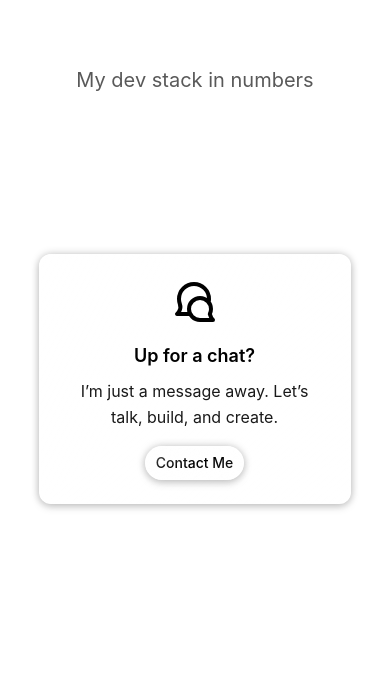
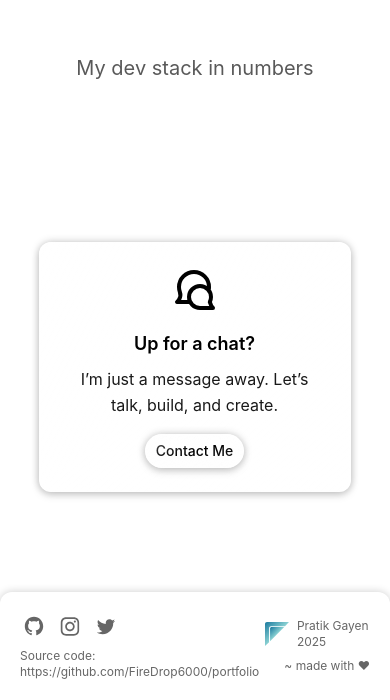
Before and after one commit to FireDrop6000/portfolio, a React (Vite) app: page /#/ in a window 390 px wide. Shown: the part 3561-4261 px from the top of the page. Before the commit the page ends 4065 px from the top, so only its background shows below. Built offline with nearby package versions, Linux system fonts and the light colour scheme; no server answers.

Commit message:
Added: Footer design; Fixed: Imagegrid animations- images stay so you can access the repo link;

```diff
--- a/src/components/ContactCard.tsx
+++ b/src/components/ContactCard.tsx
@@ -1,6 +1,6 @@
 const ContactCard = () => {
 	return (
-		<div className="w-[80vw] md:w-[40vw] p-6 relative dark:text-white bg-white/2.5 backdrop-blur-sm shadow-[inset_0_1px_0px_rgba(255,255,255,0.75),0_0_9px_rgba(0,0,0,0.2),0_3px_8px_rgba(0,0,0,0.15)]  transition-all duration-300 before:absolute before:inset-0 before:bg-gradient-to-br before:from-white/60 before:via-transparent before:to-transparent before:opacity-70 before:pointer-events-none after:absolute after:inset-0 after:bg-gradient-to-tl after:from-white/30 after:via-transparent after:to-transparent after:opacity-50 after:pointer-events-none border-r border-white/50 rounded-xl overflow-hidden">
+		<div className="w-[80vw] md:w-[40vw] p-6 glass-effect rounded-xl overflow-hidden">
 			<div className="relative z-10">
 				<div className="flex flex-col items-center text-center">
 					<div className="w-12 h-12 rounded-full flex items-center justify-center mb-4">
@@ -25,7 +25,7 @@ const ContactCard = () => {
 						I’m just a message away. Let’s talk, build, and create.
 					</p>
 					<div className="flex gap-2">
-						<button className="inline-block rounded-full px-2.5 py-1.5 text-sm font-medium bg-white/2.5 border border-white/50 backdrop-blur-sm shadow-[inset_0_1px_0px_rgba(255,255,255,0.75),0_0_9px_rgba(0,0,0,0.2),0_3px_8px_rgba(0,0,0,0.15)] hover:bg-white/30  duration-300 before:absolute before:inset-0 before:rounded-lg before:bg-gradient-to-br before:from-white/60 before:via-transparent before:to-transparent before:opacity-70 before:pointer-events-none after:absolute after:inset-0 after:rounded-lg after:bg-gradient-to-tl after:from-white/30 after:via-transparent after:to-transparent after:opacity-50 after:pointer-events-none transition antialiased overflow-hidden">
+						<button className="inline-block rounded-full px-2.5 py-1.5 text-sm font-medium  glass-button overflow-hidden">
 							Contact Me
 						</button>
 					</div>
--- /dev/null
+++ b/src/components/Footer.tsx
@@ -0,0 +1,69 @@
+import Github from "../icons/Github";
+import Instagram from "../icons/Instagram";
+import Logo from "../icons/Logo";
+import Twitter from "../icons/Twitter";
+
+const Footer = () => {
+	return (
+		<div className="flex flex-row-reverse shadow-[0_0_9px_rgba(0,0,0,0.2)] dark:bg-slate-700 mt-25 p-5 items-center rounded-t-xl justify-between">
+			<div className="flex flex-col gap-2 items-end">
+				<div className="flex gap-2 items-center">
+					<div className="scale:75 md:scale-70">
+						<Logo />
+					</div>
+					<span className="text-xs md:text-sm opacity-60">
+						Pratik Gayen 2025
+					</span>
+				</div>
+				<span className="text-xs opacity-60">~ made with ♥</span>
+			</div>
+			<div className="flex flex-col gap-2 items-start">
+				<div className="grid grid-cols-3 gap-2 items-center">
+					<div className="scale-75">
+						<a
+							href="https://github.com/FireDrop6000"
+							target="_blank"
+							rel="noopener"
+							className="opacity-60 hover:opacity-100 transition-all"
+						>
+							<Github />
+						</a>
+					</div>
+					<div className="scale-75">
+						<a
+							href="https://www.instagram.com/pratik.png/"
+							target="_blank"
+							rel="noopener"
+							className="opacity-60 hover:opacity-100 transition-all"
+						>
+							<Instagram />
+						</a>
+					</div>
+					<div className="scale-75">
+						<a
+							href="https://x.com/FireDrop6000"
+							target="_blank"
+							rel="noopener"
+							className="opacity-60 hover:opacity-100 transition-all"
+						>
+							<Twitter />
+						</a>
+					</div>
+				</div>
+				<span className="text-xs opacity-60">
+					Source code:{" "}
+					<a
+						href="https://github.com/FireDrop6000/portfolio"
+						className="hover:underline hover:underline-offset-3 decoration-wavy transition-all"
+						target="_blank"
+						rel="noopener"
+					>
+						https://github.com/FireDrop6000/portfolio
+					</a>
+				</span>
+			</div>
+		</div>
+	);
+};
+
+export default Footer;
--- a/src/components/ImageGrid.tsx
+++ b/src/components/ImageGrid.tsx
@@ -7,6 +7,7 @@ import { textChanger } from "./CellHoverContext";
 
 const ImageGrid = () => {
 	const { hoveredCell, setHoveredCell } = textChanger();
+
 	const imageSet = [
 		{ id: 1, file: Linux1 },
 		{ id: 2, file: Linux2 },
@@ -25,22 +26,23 @@ const ImageGrid = () => {
 				return undefined;
 		}
 	};
+
 	return (
-		<div className="flex relative">
-			<div className="rounded-full size-[40vw] dark:bg-slate-800  shadow-[0_0_9px_rgba(0,0,0,0.2),0_3px_8px_rgba(0,0,0,0.15)]" />
-			<div className="absolute inset-0 size-[40vw] grid grid-cols-3 gap-x-6 items-center justify-center place-items-center">
+		<div className="flex ">
+			<div className=" inset-0 size-[40vw] grid grid-cols-3 gap-x-6 items-center justify-center place-items-center">
 				{imageSet.map((imageFile) => {
 					return (
 						<img
 							src={imageFile.file}
 							alt="Windows-Linux"
 							className="h-27 w-80 flex items-center justify-center border-2 rounded-lg"
-							onMouseEnter={() => setHoveredCell(imageFile.id)}
-							onMouseLeave={() => setHoveredCell(null)}
+							onMouseEnter={() => {
+								setHoveredCell(imageFile.id);
+							}}
 						/>
 					);
 				})}
-				<div className="col-span-3 h-90 w-160 flex items-center justify-center rounded-md bg-white dark:bg-black text-black dark:text-white">
+				<div className="col-span-3 h-90 w-160 flex items-center justify-center rounded-md  text-black dark:text-white">
 					<AnimatePresence mode="wait">
 						<motion.div
 							key={hoveredCell}
--- a/src/components/LinuxDescriptions.tsx
+++ b/src/components/LinuxDescriptions.tsx
@@ -3,6 +3,7 @@ import { textChanger } from "./CellHoverContext";
 
 const LinuxDescriptions = () => {
 	const { hoveredCell } = textChanger();
+
 	const getText = () => {
 		switch (hoveredCell) {
 			case 1:
@@ -34,14 +35,18 @@ const LinuxDescriptions = () => {
 				};
 		}
 	};
+
 	return (
-		<div className="w-[35vw] flex text-black dark:text-white wrap-normal h-90 items-center justify-center p-6 bg-white border border-gray-200 rounded-lg shadow-sm dark:bg-gray-800 dark:border-gray-700">
+		<div className="w-[35vw] flex  wrap-normal h-90 items-center justify-center p-6  rounded-xl  glass-effect overflow-hidden">
 			<AnimatePresence mode="wait">
 				<motion.div
 					key={hoveredCell}
 					initial={{ opacity: 0, y: 10 }}
 					animate={{ opacity: 1, y: 0 }}
-					exit={{ opacity: 0, y: -10 }}
+					exit={{
+						opacity: 0,
+						y: -10,
+					}}
 					transition={{ duration: 0.4 }}
 				>
 					<h5 className="mb-2 text-3xl font-semibold tracking-tight text-gray-900 dark:text-white">
--- a/src/components/Proficiency.tsx
+++ b/src/components/Proficiency.tsx
@@ -32,7 +32,7 @@ const Proficiency = () => {
 					<span className="text-lg">Loading chart...</span>
 				</div>
 			)}
-			<span className="text-xl mt-3 md:hidden wrap-normal w-screen opacity-65 text-center p-7">
+			<span className="text-xl  md:hidden wrap-normal w-screen opacity-65 text-center p-7">
 				My dev stack in numbers
 			</span>
 		</div>
--- a/src/index.css
+++ b/src/index.css
@@ -39,3 +39,11 @@ body {
 	animation-timing-function: linear;
 	animation-iteration-count: infinite;
 }
+
+.glass-effect {
+	@apply relative dark:text-white bg-white/2.5 backdrop-blur-sm shadow-[inset_0_1px_0px_rgba(255,255,255,0.75),0_0_9px_rgba(0,0,0,0.2),0_3px_8px_rgba(0,0,0,0.15)]  transition-all duration-300 before:absolute before:inset-0 before:bg-gradient-to-br before:from-white/60 before:via-transparent before:to-transparent before:opacity-70 before:pointer-events-none after:absolute after:inset-0 after:bg-gradient-to-tl after:from-white/30 after:via-transparent after:to-transparent after:opacity-50 after:pointer-events-none border-r border-white/50;
+}
+
+.glass-button {
+	@apply bg-white/2.5 border border-white/50 backdrop-blur-sm shadow-[inset_0_1px_0px_rgba(255,255,255,0.75),0_0_9px_rgba(0,0,0,0.2),0_3px_8px_rgba(0,0,0,0.15)] hover:bg-white/30  duration-300 before:absolute before:inset-0 before:rounded-lg before:bg-gradient-to-br before:from-white/60 before:via-transparent before:to-transparent before:opacity-70 before:pointer-events-none after:absolute after:inset-0 after:rounded-lg after:bg-gradient-to-tl after:from-white/30 after:via-transparent after:to-transparent after:opacity-50 after:pointer-events-none transition antialiased;
+}
--- a/src/pages/Home.tsx
+++ b/src/pages/Home.tsx
@@ -1,5 +1,6 @@
 import Career from "../components/Career";
 import ContactCard from "../components/ContactCard";
+import Footer from "../components/Footer";
 import HeroHeader from "../components/HeroHeader";
 import Linux from "../components/Linux";
 import Proficiency from "../components/Proficiency";
@@ -42,6 +43,7 @@ const Home = () => {
 			<div className="flex flex-col mt-30 items-center justify-center">
 				<ContactCard />
 			</div>
+			<Footer />
 		</>
 	);
 };
--- a/src/scripts/RetrieveRepos.ts
+++ b/src/scripts/RetrieveRepos.ts
@@ -1,31 +1,35 @@
-import { Octokit } from "@octokit/rest";
-import type { Endpoints } from "@octokit/types";
+export async function retrieveRepos() {
+	const cacheKey = "repoData";
+	const cacheTimeKey = "repoDateTime";
+	const now = Date.now();
 
-export async function retrieveRepos() {
-	const octokit = new Octokit();
+	const cached = localStorage.getItem(cacheKey);
+	const cachedTime = localStorage.getItem(cacheTimeKey);
+	const cacheDuration = 10 * 60 * 1000;
 
-	type Repo =
-		Endpoints["GET /users/{username}/repos"]["response"]["data"][number];
+	if (cached && cachedTime && now - Number(cachedTime) < cacheDuration) {
+		return JSON.parse(cached);
+	}
 
-	let sortedRepos: Repo[] = [];
+	let sortedRepos = [];
 
 	try {
-		const repos = await octokit.rest.repos.listForUser({
-			username: "FireDrop6000",
-			per_page: 100,
-			type: "owner",
-		});
+		const res = await fetch(
+			"https://nt2ntzrpjnxsyrxn3hyk5trw5i0gxoea.lambda-url.ap-south-1.on.aws/",
+		);
 
-		if (repos.status === 200) {
-			sortedRepos = repos.data
-				.filter((repo) => !repo.private && !repo.fork)
-				.sort((a, b) => {
-					return (b.stargazers_count || 0) - (a.stargazers_count || 0);
-				});
+		if (!res.ok) {
+			throw new Error(`HTTP invalid request: ${res.status}`);
 		}
-	} catch (error) {
-		console.error("Failed to fetch repositories");
+
+		sortedRepos = await res.json();
+	} catch (err) {
+		console.error("Failed to fetch repositories", err);
+		return [];
 	}
+
+	localStorage.setItem(cacheKey, JSON.stringify(sortedRepos));
+	localStorage.setItem(cacheTimeKey, String(now));
 
 	return sortedRepos;
 }
```
